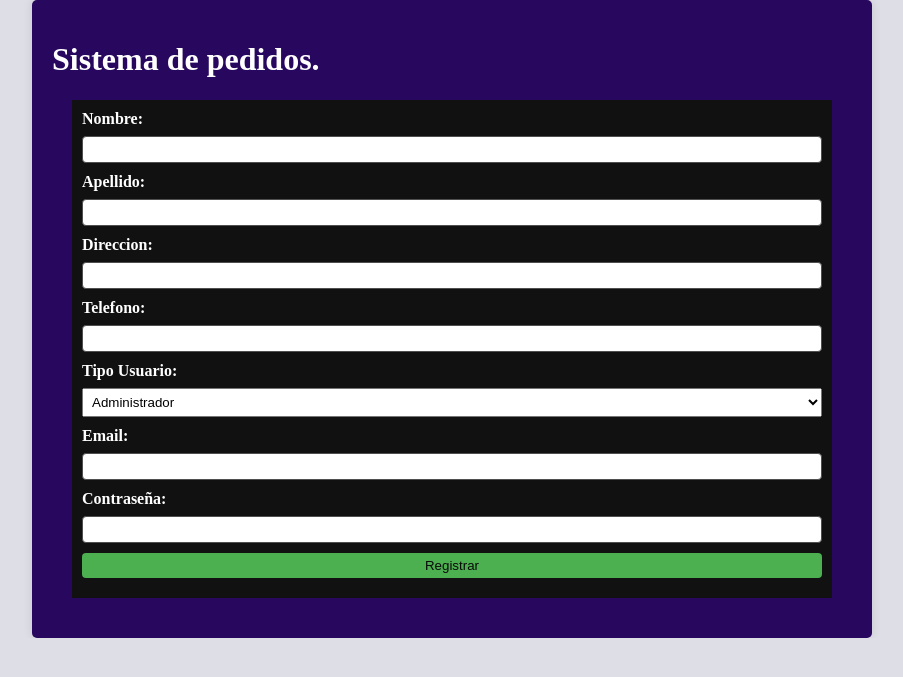
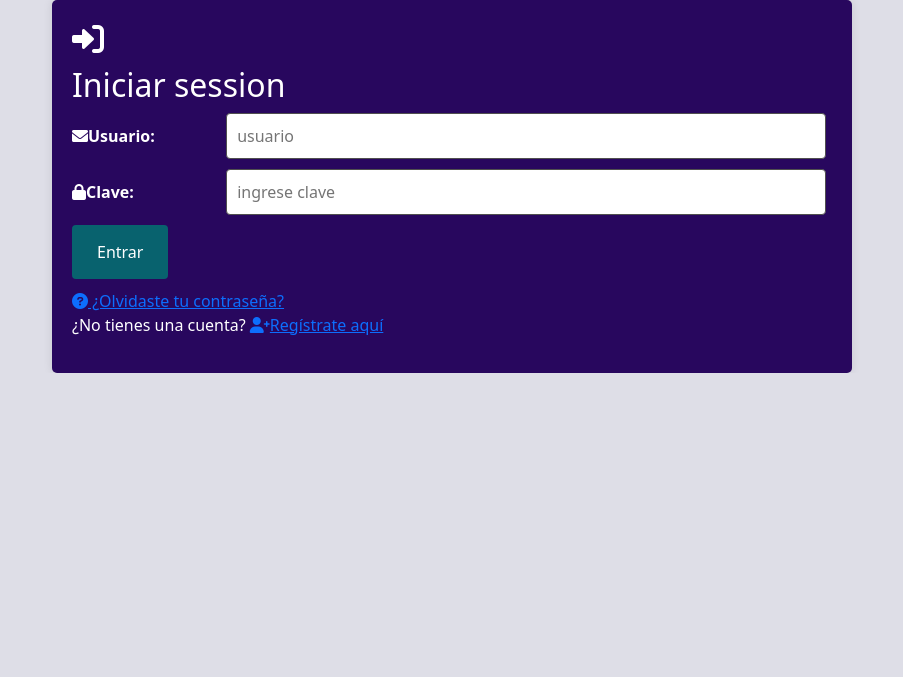
Before and after one commit to yennyviviana/pedido, a PHP site: page / in a window 1280 px wide. Shown: the top 677 px of the page, without its empty margins (188-1091 px from the left). Run offline with PHP 8.4, Linux system fonts and the light colour scheme.

Commit message:
subir cambios

```diff
--- a/app/Controllers/validacionController.php
+++ /dev/null
@@ -1,47 +0,0 @@
-<?php
-require_once('Config/database.php');
-require_once('Models/sentenciaModel.php');
-
-
-
-if (isset($_POST['submit'])) {
-    // Validar y obtener datos del formulario
-    $email = filter_var($_POST['email'], FILTER_VALIDATE_EMAIL);
-    $password= sha1($_POST['password']);
-
-    // Validar los otros campos
-    $nombre = isset($_POST['nombre']) ? trim($_POST['nombre']) : '';
-    $apellido = isset($_POST['apellido']) ? trim($_POST['apellido']) : '';
-    $direccion = isset($_POST['direccion']) ? trim($_POST['direccion']) : '';
-    $telefono = isset($_POST['telefono']) ? trim($_POST['telefono']) : '';
-    $tipo_usuario = isset($_POST['usuario']) ? trim($_POST['usuario']) : '';
-
-
-
-// Verificar que todos los campos son válidos
-if ($email && !empty($clave) && !empty($nombre) && !empty($apellido) && !empty($direccion) && !empty($telefono) && !empty($tipo_usuario)) {
-
-    // Consulta a la base de datos utilizando una consulta preparada
-    $sql = "SELECT * FROM usuarios WHERE email = ? AND password = ?";
-    $consulta = new sentenciaModel($sql, $conexion, 'usuarios');
-    $consulta->ejecutarConsulta();
-
-
-    // Obtener el resultado de la consulta
-    $usuario = mysqli_fetch_array($consulta->getResultado());
-
-
-
-        if( $usuario['email'] != "" ) {
-            $_SESSION['usuario'] = $usuario['id_usuario'];
-            header("Location: routes.php?da=1");
-        }else{
-            header("Location: index.php");
-        }
-
-    }
-}
-
-
-
-?>
--- a/app/index.php
+++ b/app/index.php
@@ -1,89 +1,116 @@
 <?php
-require_once('Config/database.php');
-require_once('Models/sentenciaModel.php');
-require_once('Controllers/validacionController.php');
+require 'Config/database.php';
 session_start();
+
+
+if($_POST)
+{
+
+$usuario = $_POST['usuario'];
+ $clave = $_POST['clave'];
+
+$sql = "SELECT * FROM usuario WHERE usuario='$usuario'";
+//echo $sql;
+ $resultado = $conexion->query($sql);
+ $num = $resultado->num_rows;
+
+if($num>0)
+ {
+ $row = $resultado->fetch_assoc();
+ $password_bd = $row['clave'];
+
+$password_contrasena = sha1($clave);
+
+if($password_bd == $password_contrasena)
+ {
+ // Establecer variables de sesión
+ $_SESSION['id_usuario'] = $row['id_usuario'];
+ $_SESSION['usuario'] = $row['usuario'];
+ $_SESSION['email'] = $row['email'];
+ $_SESSION['tipo_usuario'] = $row['tipo_usuario'];
+
+if($row['tipo_usuario']==9)
+ {
+
+header("Location: routes.php");
+ }
+ elseif($row['tipo_usuario']==2)
+ {
+ header("Location: routes.php");
+ }
+ elseif($row['tipo_usuario']==3)
+ {
+ header("Location: routes.php");
+ }
+ elseif($row['tipo_usuario']==4)
+ {
+ header("Location: routes.php");
+ }
+ elseif($row['tipo_usuario']==5)
+ {
+ header("Location: routes.php");
+ }
+ elseif($row['tipo_usuario']==6)
+ {
+ header("Location: routes.php");
+ }
+ else
+ {
+
+header("Location: index.php");
+ }
+ }else
+ {
+ echo "La contraseña no coincide";
+ }
+ }else
+ {
+ echo "NO existe usuario";
+ }
+}
 ?>
 
-
 <!DOCTYPE html>
-<html lang="en">
+<html lang="es">
     <head>
         <meta charset="UTF-8">
         <meta name="viewport" content="width=device-width, initial-scale=1.0">
-    <title>App pedidos</title>
-    <link href="Public/css/style.css" type="text/css" rel="stylesheet">
+   <link href="https://cdn.jsdelivr.net/npm/bootstrap@5.0.2/dist/css/bootstrap.min.css" rel="stylesheet"
+   integrity="sha384-EVSTQN3/azprG1Anm3QDgpJLIm9Nao0Yz1ztcQTwFspd3yD65VohhpuuCOmLASjC" crossorigin="anonymous">
+   <title>OptimizacionPro</title>
+   <link rel="stylesheet" href="https://cdnjs.cloudflare.com/ajax/libs/font-awesome/6.0.0/css/all.min.css">
+  <link href="public/css/style.css" type="text/css" rel="stylesheet">
     </head>
     <body>
 
         <div class="container">
 
-<form action="routes.php" method="POST">
-  <h1 class="text">Sistema de pedidos.</h1>
-
-  <div class="mi-formulario">
-  <div class="row">
-	        	<div class="col-md-6">
-    <label for="nombre">Nombre:</label>
-    <input type="text" id="nombre" name="nombre" class="form-control" required>
-  </div>
-
-  <div class="row">
-	        	<div class="col-md-6">
-    <label for="apellido">Apellido:</label>
-    <input type="text" id="apellido" name="apellido" class="form-control" required>
-  </div>
-
-  <div class="row">
-	        	<div class="col-md-6">
-    <label for="direccion">Direccion:</label>
-    <input type="text" id="direccion" name="direccion" class="form-control" required>
-  </div>
-
-  <div class="row">
-	        	<div class="col-md-6">
-    <label for="tel">Telefono:</label>
-    <input type="tel" id="telefono" name="telefono" class="form-control" required>
-  </div>
-
-  <div class="row">
-    <div class="col-md-12">
-        <label for="usuario">Tipo Usuario:</label>
-        <select id="usuario" name="usuario" class="form-control" required>
-            <option value="administrador">Administrador</option>
-            <option value="cliente">Cliente</option>
-            <!-- Puedes agregar más opciones según sea necesario -->
-        </select>
-    </div>
-</div>
 
 
-  <div class="row">
-	        	<div class="col-md-6">
-    <label for="email">Email:</label>
-    <input type="email" id="email" name="email" class="form-control" required>
-  </div>
+			<form method="POST"   action="<?php echo $_SERVER['PHP_SELF']; ?>">
 
-  <div class="row">
-	        	<div class="col-md-12">
-    <label for="password">Contraseña:</label>
-    <input type="password" id="password" name="password" class="form-control" required>
-  </div>
 
-  <div class="row">
-	        	<div class="col-md-12">
-    <input type="submit" name="submit" value="Registrar">
-  </div>
+        <h2><i class="fa fa-sign-in-alt"></i><h2>Iniciar session</h2>
+
+        <label for="usuario"><i class="fa fa-envelope"></i>Usuario:</label>
+        <input type="text" id="usuario" name="usuario" required placeholder="usuario">
+
+        <label for="clave"><i class="fa fa-lock"></i>Clave:</label>
+        <input type="clave" id="clave" name="clave" required placeholder="ingrese clave">
+
+        <input type="submit" name="submit_login" value="Entrar">
+
+
+<br>
+
+      <!-- Por ejemplo, en tu página de inicio de sesión (login.html) -->
+<a href="recuperar_contrasena.php"><i class="fa fa-question-circle"></i> ¿Olvidaste tu contraseña?</a>
+
+
+        <!-- Enlace para mostrar el formulario de registro -->
+        <p>¿No tienes una cuenta? <a href="registro.php" id="showRegister"><i class="fa fa-user-plus"></i>Regístrate aquí</a></p>
     </form>
 </div>
-</div>
-
-
-
-
-
-
-
 
 
 
--- a/app/routes.php
+++ b/app/routes.php
@@ -1,6 +1,7 @@
 <?php
 require_once('Config/database.php');
 require_once('Models/sentenciaModel.php');
+require_once('Views/menu.php');
 require_once('Views/head.php');
 
 ?>
```
Also changed, not shown: app/registro.php (added, +146 -0 lines), app/Public/imagenes/20566.jpg (deleted), app/Public/imagenes/4990cb0f-ccef-427e-b236-18963aeaee17.png (deleted), app/Public/imagenes/63373f2a5536d-1.webp (deleted), app/Public/imagenes/6763331d-4edd-4466-97c2-034cc2199b9b.png (deleted), app/Public/imagenes/Depositphotos_62136853_m-2015.jpg (deleted), app/Public/imagenes/ciberlunes_1024.webp (deleted), app/Public/imagenes/cloud-hosting-ist-besser-als-sein-ruf-t.jpg (deleted), app/Public/imagenes/computacion-en-la-nube.webp (deleted), app/Public/imagenes/descarga (1).jpg (deleted), app/Public/imagenes/descarga (2).jpg (deleted). Lines whose indentation alone changed are shown as unchanged.
